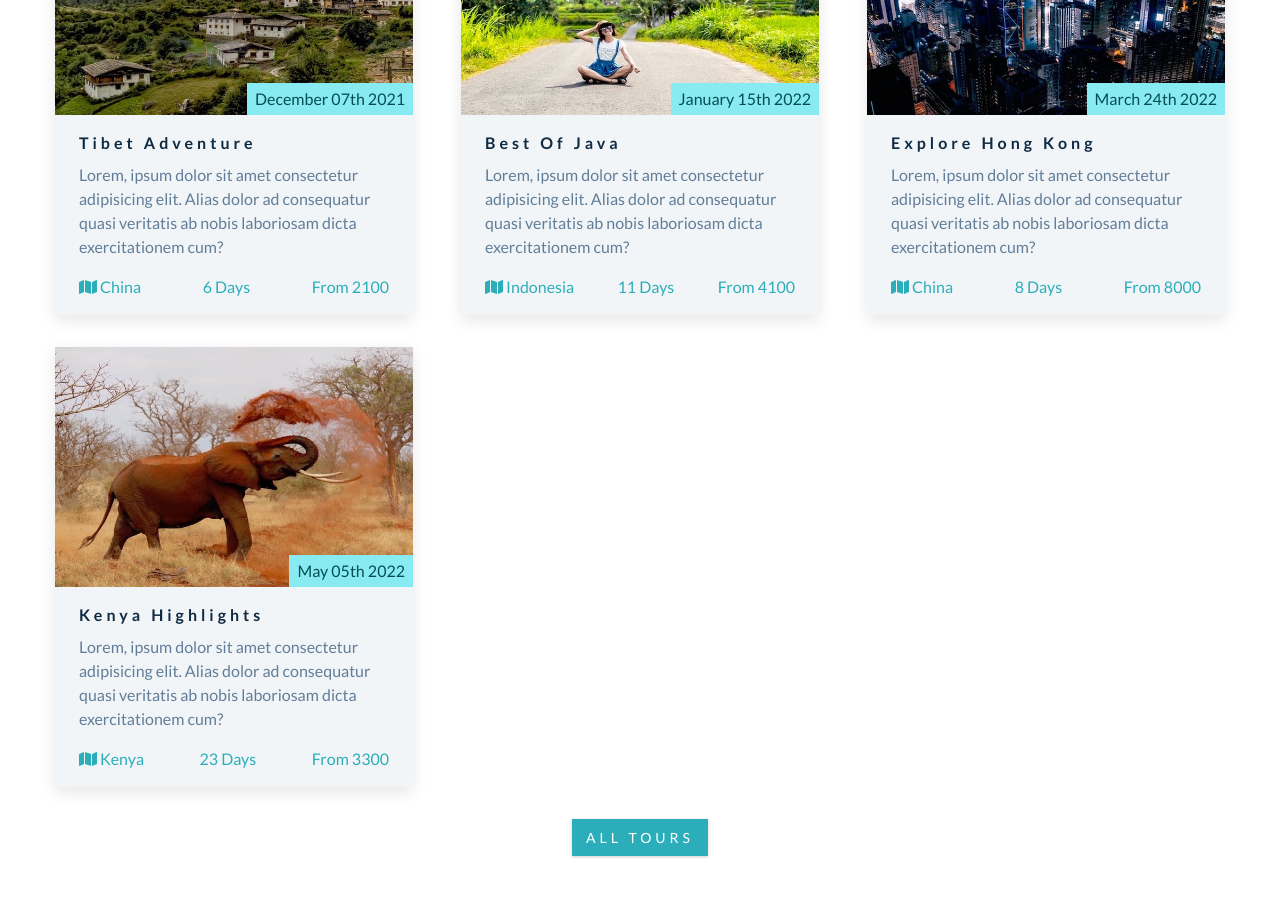
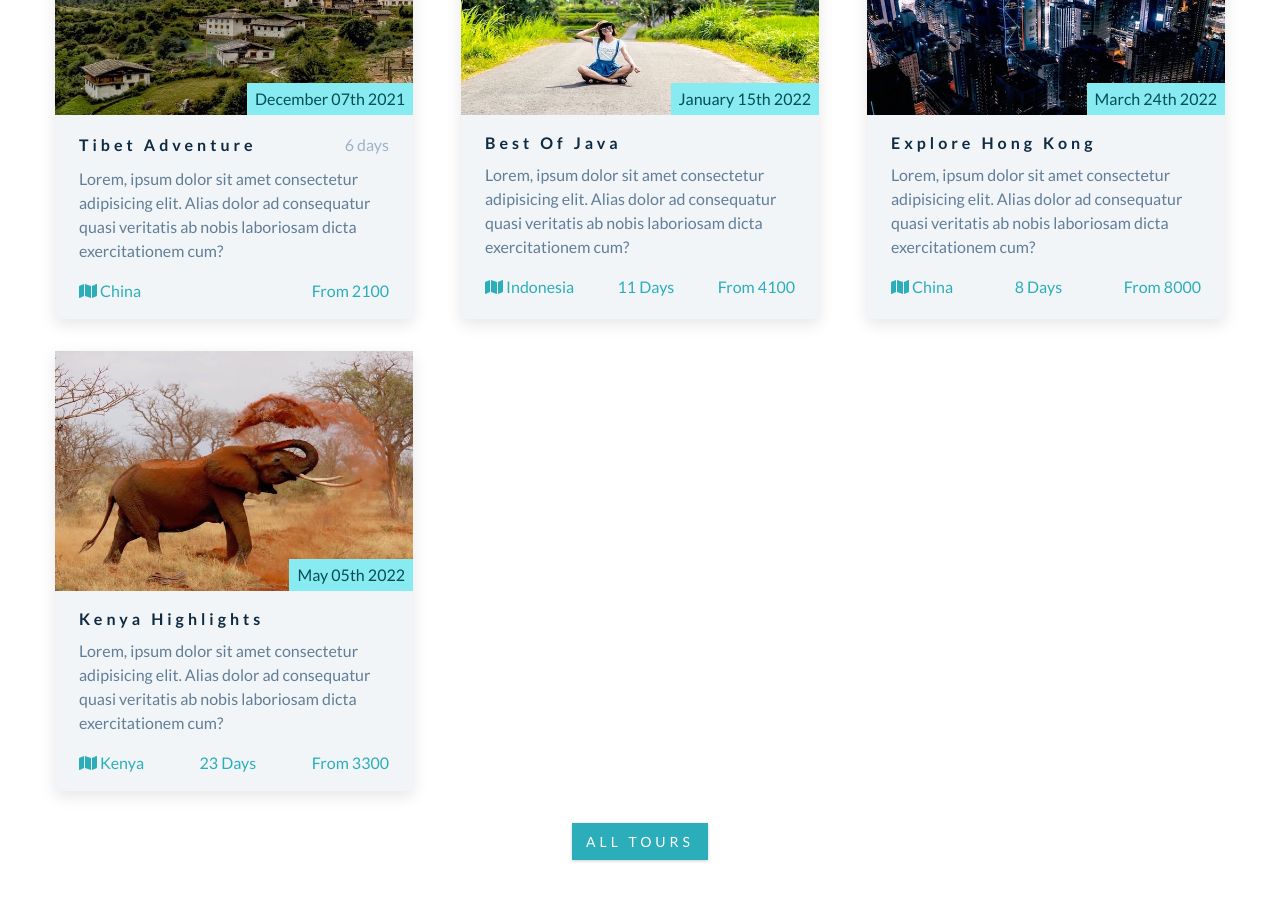
Before and after one commit to Soulbash/backroads-tours-new-design, a plain HTML site: page index.html in a window 1280 px wide. Shown: the part 2300-3201 px from the top of the page. Drawn offline with Linux system fonts and the light colour scheme.

Commit message:
Added more styles to tibet adventure card

```diff
--- a/css/styles.css
+++ b/css/styles.css
@@ -364,6 +364,20 @@ Featured Tours
 .tour-info {
   padding: 1.24rem 1.5rem;
 }
+/* extra css */
+.tour-title {
+  display: flex;
+  justify-content: space-between;
+  flex-wrap: wrap;
+}
+.tour-title p,
+.tour-title h4 {
+  margin-bottom: 0.75rem;
+  line-height: 1.25rem;
+}
+.tour-title p {
+  color: var(--clr-grey-7);
+}
 .tour-footer {
   display: flex;
   justify-content: space-between;
--- a/index.html
+++ b/index.html
@@ -139,7 +139,10 @@
           </div>
           <!-- tour info -->
           <div class="tour-info">
-            <h4>tibet adventure</h4>
+            <div class="tour-title">
+              <h4>tibet adventure</h4>
+              <p>6 days</p>
+            </div>
             <p>
               Lorem, ipsum dolor sit amet consectetur adipisicing elit. Alias
               dolor ad consequatur quasi veritatis ab nobis laboriosam dicta
@@ -152,7 +155,7 @@
                   china
                 </span>
               </p>
-              <p>6 days</p>
+
               <p>from 2100</p>
             </div>
           </div>
```
